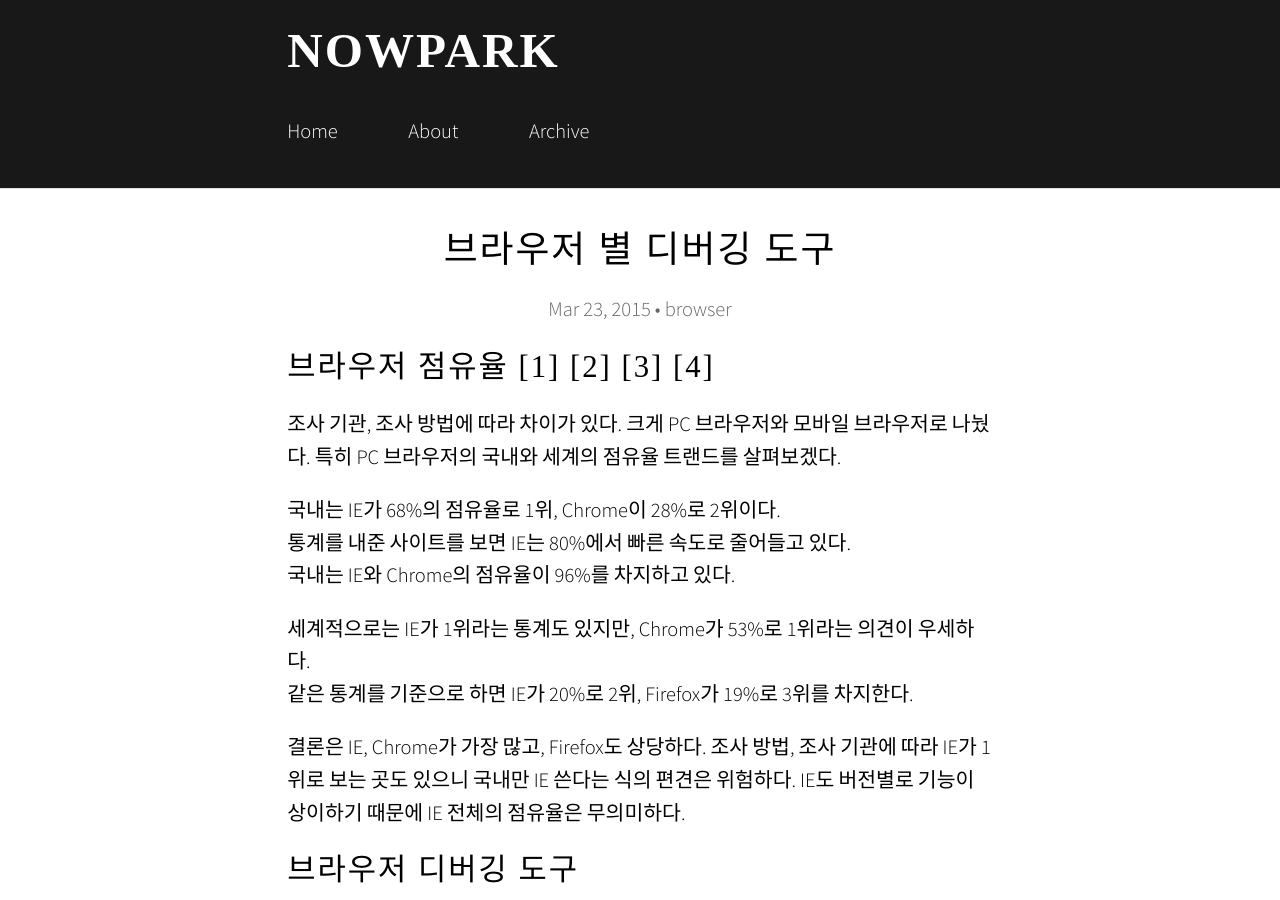
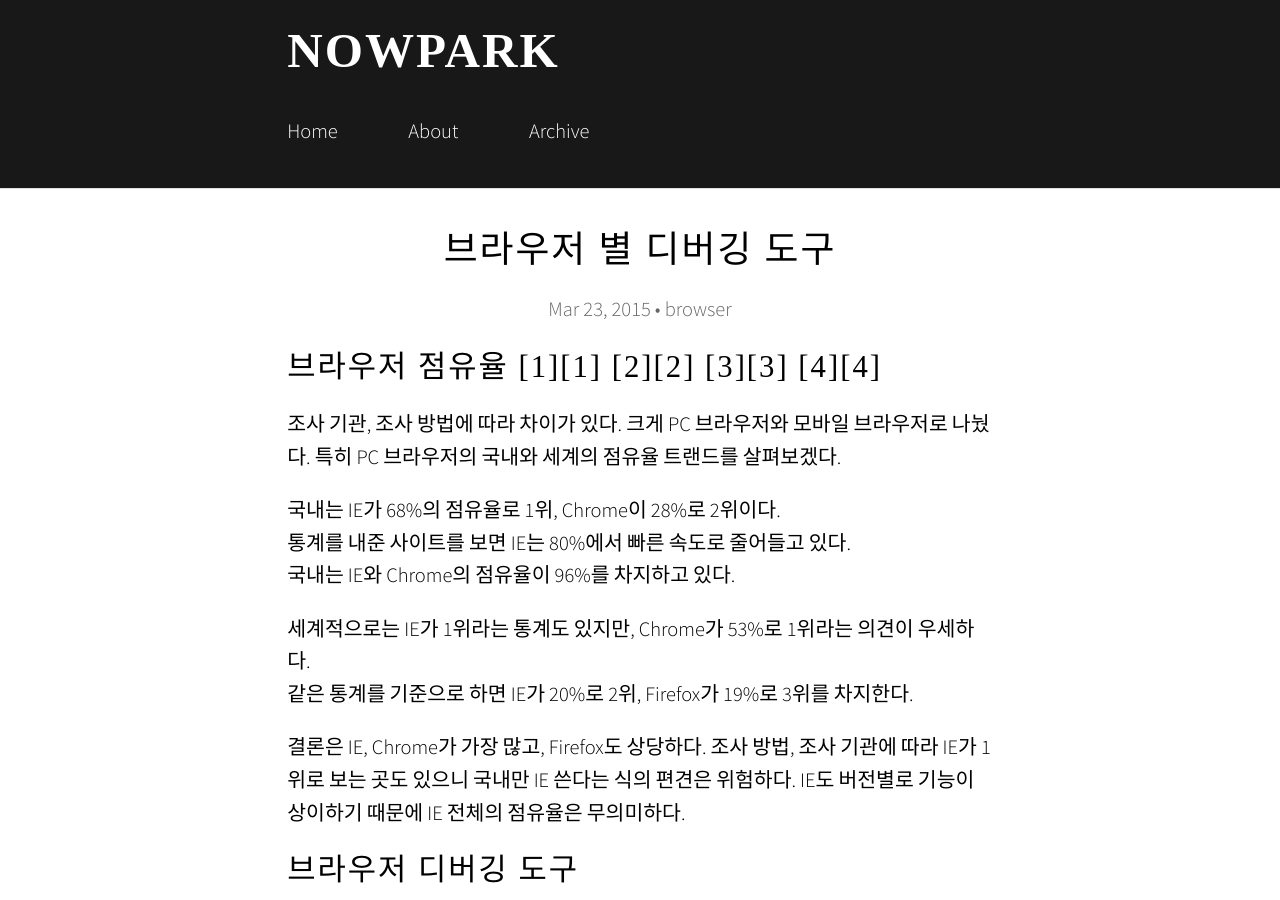
Before and after one commit to hyeonjae/hyeonjae.github.io.archive, a Jekyll site: the page built from _posts/2015-03-23-web-browser-developer-tools.md, in a window 1280 px wide and 900 px high. Built offline with Jekyll 4.4.1, drawn with Linux system fonts in a browser that asks for light colours; nearby versions of some CDN libraries; some web fonts are replaced; comment, search, counter and statistics services are not loaded; part of the change alters nothing that is shown.

Commit message:
no message

```diff
--- a/_posts/2015-03-23-web-browser-developer-tools.md
+++ b/_posts/2015-03-23-web-browser-developer-tools.md
@@ -6,7 +6,7 @@ categories: browser
 
 
 
-# 브라우저 점유율 [1] [2] [3] [4]
+# 브라우저 점유율 [1][1] [2][2] [3][3] [4][4]
 조사 기관, 조사 방법에 따라 차이가 있다.
 크게 PC 브라우저와 모바일 브라우저로 나눴다. 특히 PC 브라우저의 국내와 세계의 점유율 트랜드를 살펴보겠다.
 
```
